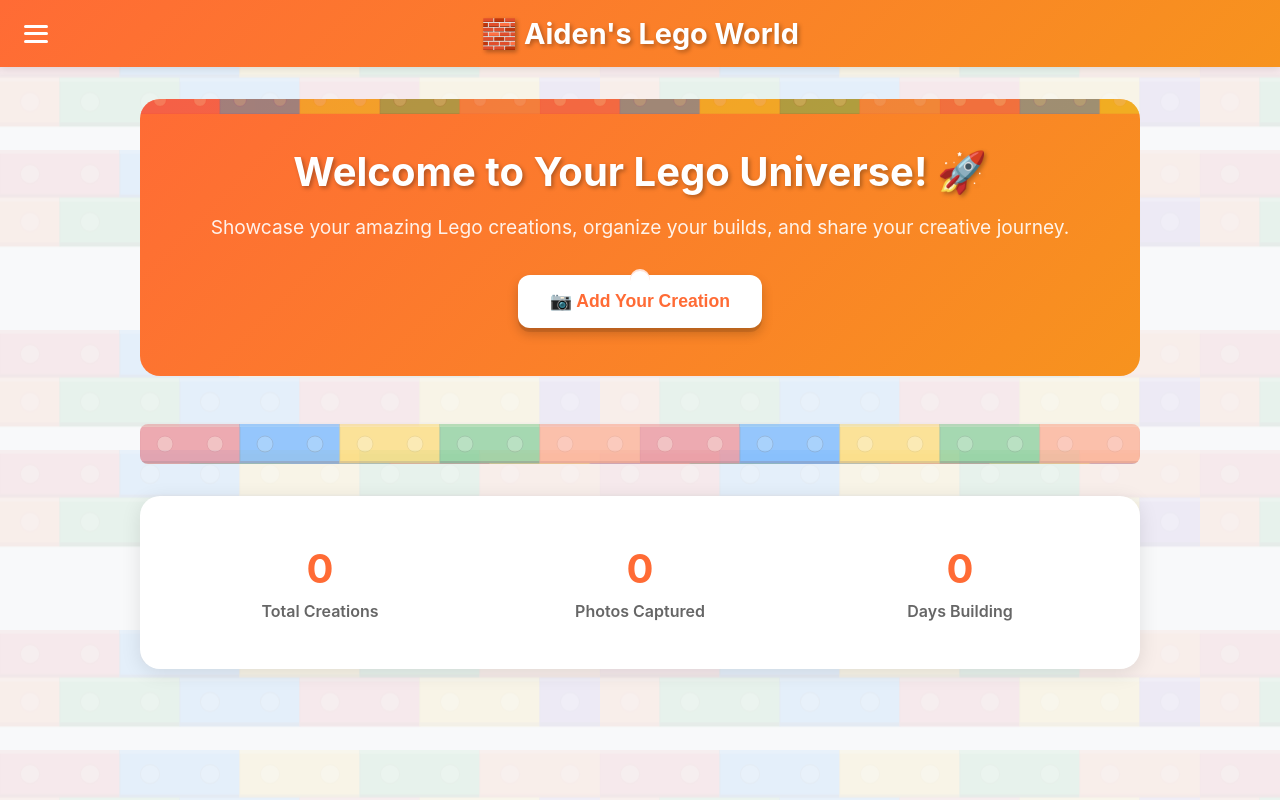
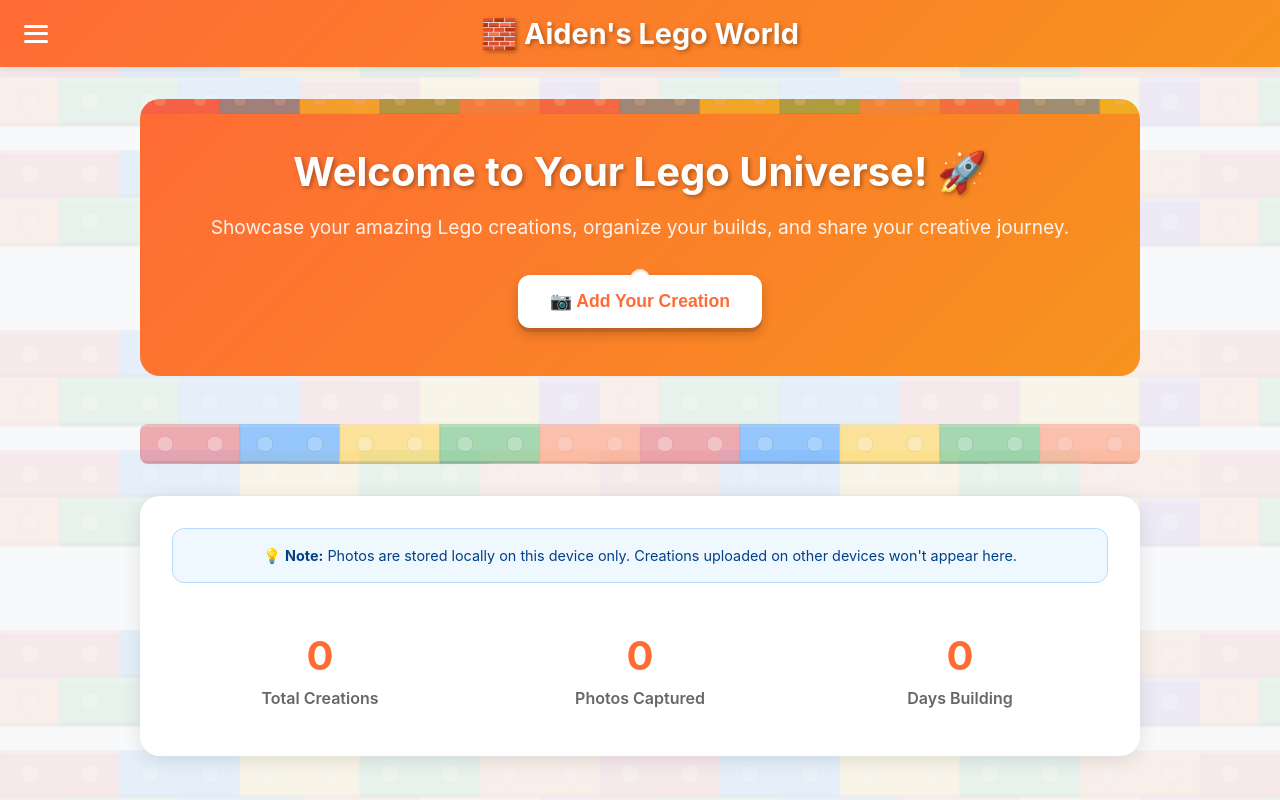
Before and after one commit to melodykoh/lego-world, a React (Create React App) app: page / in a window 1280 px wide. Built offline with nearby package versions, Linux system fonts and the light colour scheme.

Commit message:
Add cleanup for broken blob URLs and local storage notice

```diff
--- a/src/App.js
+++ b/src/App.js
@@ -15,7 +15,16 @@ function App() {
     const savedCreations = localStorage.getItem('aidens-lego-creations');
     if (savedCreations) {
       try {
-        setLegoCreations(JSON.parse(savedCreations));
+        const parsed = JSON.parse(savedCreations);
+        // Clean up any broken blob URLs from old version
+        const cleanedCreations = parsed.map(creation => ({
+          ...creation,
+          photos: creation.photos.filter(photo =>
+            photo.url && photo.url.startsWith('data:')
+          )
+        })).filter(creation => creation.photos.length > 0);
+
+        setLegoCreations(cleanedCreations);
       } catch (error) {
         console.error('Error loading saved creations:', error);
       }
--- a/src/components/Home.css
+++ b/src/components/Home.css
@@ -242,6 +242,22 @@
   box-shadow: 0 4px 20px rgba(0, 0, 0, 0.1);
 }
 
+.local-storage-notice {
+  background: #f0f8ff;
+  border: 1px solid #b8daff;
+  border-radius: 12px;
+  padding: 1rem;
+  margin-bottom: 2rem;
+  text-align: center;
+}
+
+.local-storage-notice p {
+  margin: 0;
+  color: #004085;
+  font-size: 0.9rem;
+  line-height: 1.5;
+}
+
 .stats-grid {
   display: grid;
   grid-template-columns: repeat(auto-fit, minmax(150px, 1fr));
--- a/src/components/Home.js
+++ b/src/components/Home.js
@@ -73,6 +73,9 @@ function Home({ creations, onNavigateToGallery, onNavigateToUpload, onViewCreati
 
       <div className="lego-separator"></div>
       <div className="stats-section">
+        <div className="local-storage-notice">
+          <p>💡 <strong>Note:</strong> Photos are stored locally on this device only. Creations uploaded on other devices won't appear here.</p>
+        </div>
         <div className="stats-grid">
           <div className="stat-card">
             <div className="stat-number">{creations.length}</div>
```
